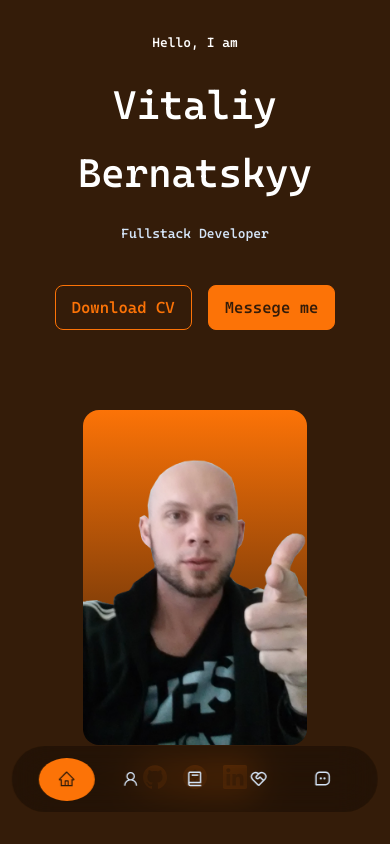
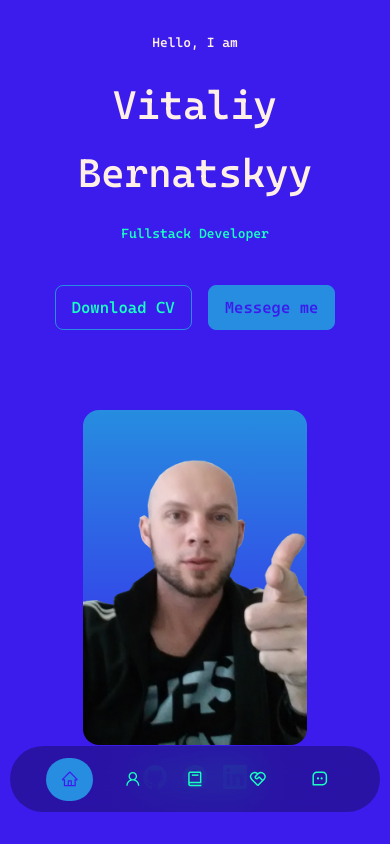
Before and after one commit to vyber7/portfolio, a React (Create React App) app: page / in a window 390 px wide. Shown: the top 844 px of the page. Built offline with nearby package versions, Linux system fonts and the light colour scheme.

Commit message:
Nav bar updated
CSS updated everywhere

```diff
--- a/src/components/nav.jsx
+++ b/src/components/nav.jsx
@@ -13,7 +13,7 @@ function Nav() {
   // Hide navbar on scroll down and show on scroll up
   // Only works on desktop
   let screenWidth = window.innerWidth;
-  console.log(screenWidth);
+
   if (screenWidth > 1024) {
     let prevScrollPos = window.pageYOffset;
 
@@ -29,7 +29,8 @@ function Nav() {
   }
 
   return (
-    <nav className="container">
+    <nav id="nav">
+      <div className="container nav__container">
         <Link
           to="header"
           onClick={() => setActive("#header")}
@@ -65,6 +66,7 @@ function Nav() {
         >
           <BiMessageSquareDots /> <span>Contact</span>
         </Link>
+      </div>
     </nav>
   );
 }
--- a/src/index.css
+++ b/src/index.css
@@ -74,7 +74,7 @@ a:hover {
   display: inline-block;
   padding: 0.5rem 1rem;
   border-radius: 0.5rem;
-  color: var(--color-primary);
+  color: var(--color-light);
   font-weight: 500;
   transition: var(--transition);
   cursor: pointer;
@@ -104,12 +104,12 @@ img {
 }
 
 :root {
-  --color-primary: #fc7307;
-  --color-primary-variant: #236ab9;
-  --color-white: #ffffff;
-  --color-light: #d4e4f7;
-  --color-bg: #341c09;
-  --color-bg-variant: #b85b14;
+  --color-primary: #268de0;
+  --color-primary-variant: #1ee1f7;
+  --color-white: #feefe7;
+  --color-bg: #3c1ced;
+  --color-light: #19ffc2;
+  --color-bg-variant: #1e49f7;
 
   --container-width-lg: 80%;
   --container-width-md: 90%;
@@ -117,8 +117,8 @@ img {
 
   --transition: all 400ms ease;
 
-  --swiper-pagination-color: #fc7307;
-  --swiper-navigation-color: #fc7307;
+  --swiper-pagination-color: #268de0;
+  --swiper-navigation-color: #268de0;
 }
 
 ::-webkit-scrollbar {
--- a/src/styles/about.css
+++ b/src/styles/about.css
@@ -44,7 +44,7 @@ p {
   }
 
   .about__me {
-    width: 50%;
+    width: 20rem;
     margin: 2rem auto 4rem;
   }
 
@@ -60,7 +60,7 @@ p {
   }
 
   .about__me {
-    width: 65%;
+    width: 18rem;
     margin: 0 auto 3rem;
   }
 
@@ -72,3 +72,9 @@ p {
     margin: 1.5rem 0;
   }
 }
+
+@media screen and (max-width: 400px) {
+  .about__me {
+    width: 14rem;
+  }
+}
--- a/src/styles/certifications.css
+++ b/src/styles/certifications.css
@@ -4,7 +4,7 @@
 }
 
 .certifications__item {
-  background-color: var(--color-bg-variant);
+  background-color: var(--color-primary);
   padding: 1.2rem;
   border-radius: 2rem;
   border: 1px solid transparent;
--- a/src/styles/contact.css
+++ b/src/styles/contact.css
@@ -45,7 +45,7 @@ form textarea {
   width: 100%;
   padding: 1rem 1.5rem;
   background: transparent;
-  border: 1px solid var(--color-primary-variant);
+  border: 1px solid var(--color-bg-variant);
   border-radius: 0.5rem;
   color: var(--color-white);
   resize: none;
@@ -53,7 +53,7 @@ form textarea {
 
 form input:focus,
 form textarea:focus {
-  border-color: var(--color-primary);
+  border-color: var(--color-white);
 }
 
 ::-webkit-input-placeholder {
--- a/src/styles/experience.css
+++ b/src/styles/experience.css
@@ -10,7 +10,7 @@
 }
 
 .experience__card {
-  background: var(--color-bg-variant);
+  background: var(--color-primary);
   border-radius: 2rem;
   padding: 2rem 3rem;
   border: 1px solid transparent;
@@ -48,7 +48,7 @@
 }
 
 .experience__details-icon {
-  color: var(--color-primary);
+  color: var(--color-primary-variant);
   margin-top: 6px;
 }
 
--- a/src/styles/footer.css
+++ b/src/styles/footer.css
@@ -58,6 +58,10 @@ footer a {
 
 /*======================== MEDIA QUERIES (MEDIUM DEVICES) ====================*/
 @media screen and (max-width: 1024px) {
+}
+
+/*======================== MEDIA QUERIES (SMALL DEVICES) ====================*/
+@media screen and (max-width: 800px) {
   .footer__copyright::after {
     content: "";
     display: block;
@@ -68,11 +72,10 @@ footer a {
   }
 
   footer {
-    padding-bottom: 8rem;
+    padding-bottom: 7rem;
   }
 }
 
-/*======================== MEDIA QUERIES (SMALL DEVICES) ====================*/
 @media screen and (max-width: 600px) {
   .permalinks {
     flex-direction: column;
--- a/src/styles/header.css
+++ b/src/styles/header.css
@@ -1,106 +1,3 @@
-/*header {
-  height: 100vh;
-  padding-top: 7rem;
-  overflow: clip;
-}
-
-.header__container {
-  text-align: center;
-  position: relative;
-  height: 100%;
-}
-
-.cta {
-  display: flex;
-  justify-content: center;
-  gap: 1rem;
-  margin-top: 2.5rem;
-}
-
-.me {
-  border-radius: 200px 200px 0 0;
-  margin-top: 6rem;
-  background: linear-gradient(var(--color-primary), transparent);
-  width: 22rem;
-  position: absolute;
-  left: calc(50% - 11rem);
-}
-
-.header__socials {
-  display: flex;
-  flex-direction: column;
-  align-items: center;
-  gap: 1rem;
-  position: absolute;
-  bottom: 3rem;
-}
-
-.header__socials::after {
-  content: "";
-  width: 2px;
-  height: 2rem;
-  background: var(--color-primary);
-}
-
-.scroll_down {
-  position: absolute;
-  bottom: 5rem;
-  right: -2rem;
-  transform: rotate(90deg);
-  font-size: 0.9rem;
-}
-
-/*======================== MEDIA QUERIES (MEDIUM DEVICES) ====================*/ /*
-@media screen and (max-width: 1024px) {
-  header {
-    padding-top: 3rem;
-  }
-
-  .header__socials {
-    left: 4rem;
-  }
-
-  .scroll_down {
-    right: 2rem;
-  }
-}
-
-/*======================== MEDIA QUERIES (SMALL DEVICES) ====================*/ /*
-@media screen and (max-width: 600px) {
-  header {
-    height: 830px;
-    padding-top: 2rem;
-  }
-  .header__socials,
-  .scroll_down {
-    display: none;
-  }
-  .me {
-    width: 18rem;
-    left: calc(50% - 9rem);
-  }
-}
-
-@media screen and (max-width: 400px) {
-  .me {
-    width: 14rem;
-    left: calc(50% - 7rem);
-  }
-}
-/*======================== MEDIA QUERIES (MINIMUM HEIGHT) ====================*/ /*
-@media screen and (max-height: 830px) {
-  header {
-    height: 830px;
-  }
-  .header__socials {
-    bottom: 0;
-  }
-  .scroll_down {
-    bottom: 2.1rem;
-  }
-}
-*/
-
 header {
   overflow: clip;
   height: 100vh;
@@ -158,26 +55,29 @@ header {
 
 /*======================== MEDIA QUERIES (MEDIUM DEVICES) ====================*/
 @media screen and (max-width: 1024px) {
+  .me {
+    width: 20rem;
+    margin: 0 auto;
+  }
+}
+
+/*======================== MEDIA QUERIES (SMALL DEVICES) ====================*/
+@media screen and (max-width: 800px) {
   header {
     align-items: flex-start;
     padding-top: 3rem;
   }
+
   .header__container {
     grid-template-columns: 1fr;
-    grid-gap: 5rem;
+    grid-gap: 4rem;
   }
-
   .intro {
     text-align: center;
   }
 
   .cta {
     justify-content: center;
-  }
-
-  .me {
-    width: 22rem;
-    margin: 0 auto;
   }
 }
 
@@ -186,19 +86,21 @@ header {
   header {
     padding-top: 2rem;
   }
+  .header__container {
+    grid-template-columns: 1fr;
+    grid-gap: 5rem;
+  }
   .header__socials a {
     font-size: 1.5rem;
   }
   .me {
     width: 18rem;
-    left: calc(50% - 9rem);
   }
 }
 
 @media screen and (max-width: 400px) {
   .me {
     width: 14rem;
-    left: calc(50% - 7rem);
   }
 }
 /*======================== MEDIA QUERIES (MINIMUM HEIGHT) ====================*/
@@ -206,10 +108,4 @@ header {
   header {
     height: 940px;
   }
-  .header__socials {
-    bottom: 0;
-  }
-  .scroll_down {
-    bottom: 2.1rem;
-  }
 }
--- a/src/styles/nav.css
+++ b/src/styles/nav.css
@@ -2,22 +2,24 @@ nav {
   background-color: rgba(0, 0, 0, 0.3);
   position: fixed;
   top: 0;
-  padding: 0.7rem 1.7rem;
-  width: 1000px;
-  max-width: 1000px;
-  left: 50%;
-  transform: translateX(-50%);
-  display: flex;
-  flex-flow: row nowrap;
-  justify-content: space-around;
-  gap: 0.5rem;
-  border-radius: 0 0 3rem 3rem;
+  left: 0;
+  width: 100%;
   backdrop-filter: blur(20px);
   z-index: 100;
   transition: var(--transition);
 }
 
-nav.hidden {
+.nav__container {
+  padding: 0.7rem 1.7rem;
+  width: 1000px;
+  display: flex;
+  flex-flow: row nowrap;
+  justify-content: space-around;
+  gap: 0.5rem;
+  align-items: center;
+}
+
+.hidden {
   top: -110px;
 }
 
@@ -26,7 +28,7 @@ nav a {
   background: transparent;
   padding: 0.8rem;
   font-size: 1.1rem;
-  border-radius: 50%;
+  border-radius: 0.5rem;
   color: var(--color-light);
 }
 
@@ -45,37 +47,32 @@ nav a svg {
 
 /*======================== MEDIA QUERIES (MEDIUM DEVICES) ====================*/
 @media screen and (max-width: 1024px) {
+}
+
+/*======================== MEDIA QUERIES (SMALL DEVICES) ====================*/
+@media screen and (max-width: 800px) {
   nav {
-    background-color: rgba(0, 0, 0, 0.3);
     top: auto;
     bottom: 2rem;
-    padding: 0.7rem 1.7rem;
+    left: 50%;
+    transform: translateX(-50%);
     width: fit-content;
     border-radius: 3rem;
   }
 
-  nav a {
-    cursor: pointer;
-    background: transparent;
-    padding: 0.8rem;
-    font-size: 1.1rem;
-    border-radius: 50%;
-    color: var(--color-light);
-    width: 3.5rem;
+  .nav__container {
+    width: 370px;
+    gap: 1rem;
   }
 
-  nav a:hover {
-    background: rgba(0, 0, 0, 0.3);
-  }
-
-  nav a.active {
-    background: var(--color-primary);
-    color: var(--color-bg);
+  nav a {
+    border-radius: 1.5rem;
+    width: 3.5rem;
   }
 
   nav a svg {
     display: block;
-    margin: 0 auto;
+    margin: auto;
   }
 
   nav a span {
@@ -87,49 +84,8 @@ nav a svg {
   }
 }
 
-/*======================== MEDIA QUERIES (SMALL DEVICES) ====================*/
-@media screen and (max-width: 600px) {
-}
-
 @media screen and (max-width: 400px) {
 }
 /*======================== MEDIA QUERIES (MINIMUM HEIGHT) ====================*/
 @media screen and (max-height: 830px) {
 }
-/*
-nav {
-  background-color: rgba(0, 0, 0, 0.3);
-  position: fixed;
-  bottom: 2rem;
-  padding: 0.7rem 1.7rem;
-  width: fit-content;
-  left: 50%;
-  transform: translateX(-50%);
-  display: flex;
-  flex-flow: row nowrap;
-  justify-content: space-around;
-  gap: 0.5rem;
-  border-radius: 3rem;
-  backdrop-filter: blur(20px);
-  z-index: 100;
-}
-
-nav a {
-  cursor: pointer;
-  background: transparent;
-  padding: 0.8rem;
-  font-size: 1.1rem;
-  border-radius: 50%;
-  color: var(--color-light);
-  width: 3.5rem;
-}
-
-nav a:hover {
-  background: rgba(0, 0, 0, 0.3);
-}
-
-nav a.active {
-  background: var(--color-primary);
-  color: var(--color-bg);
-}
-*/
--- a/src/styles/projects.css
+++ b/src/styles/projects.css
@@ -5,10 +5,10 @@
 }
 
 .projects__item {
-  background-color: transparent;
+  background-color: var(--color-primary);
   padding: 1.2rem;
   border-radius: 2rem;
-  border: 1px solid var(--color-primary);
+  border: 1px solid transparent;
   transition: var(--transition);
 }
 
```
Lines whose indentation alone changed are shown as unchanged.
